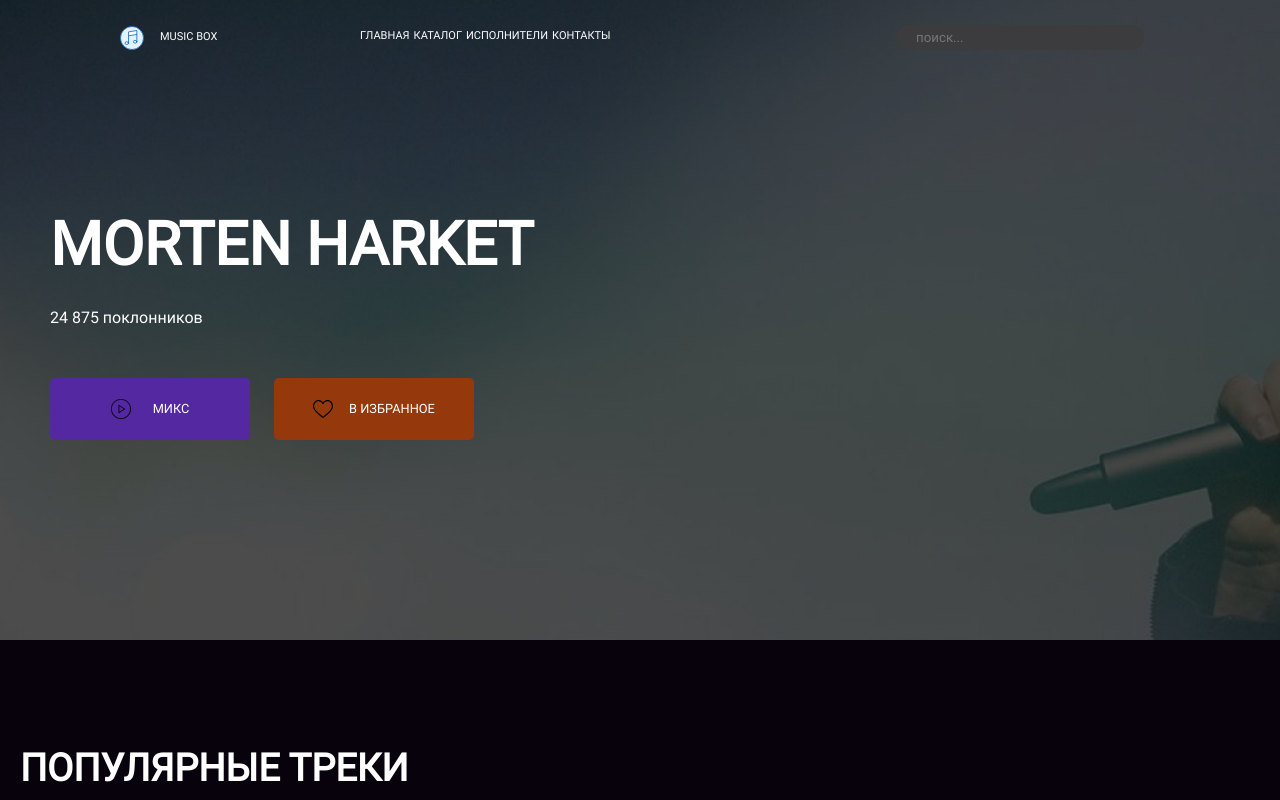
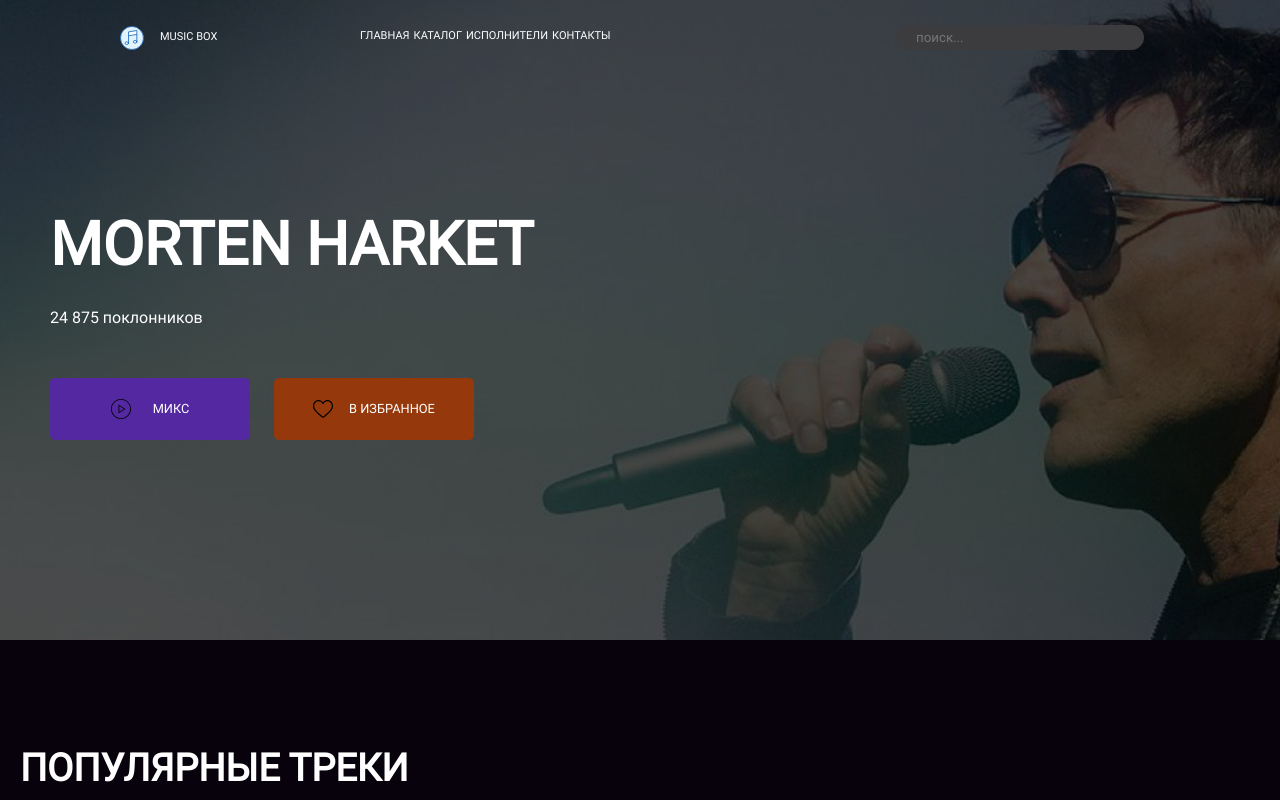
Before and after one commit to YaAleksey/layout-designer-project-56, a website: page src/artist.html in a window 1280 px wide. Shown: the top 800 px of the page. Drawn offline with Linux system fonts and the light colour scheme.

Commit message:
correct images

```diff
--- a/src/SCSS/_general.scss
+++ b/src/SCSS/_general.scss
@@ -133,10 +133,26 @@ h6 {
   width: 100%;
   height: 100%;
 
-  //vertical-align: middle;
+  vertical-align: middle;
 
   background-repeat: no-repeat;
-  //background-position: center;
+  background-position: center;
+  background-size: cover;
+
+  content: "";
+}
+
+@mixin bg-img-without-align {
+  position: absolute;
+  top: 0;
+  left: 0;
+
+  z-index: 1;
+
+  width: 100%;
+  height: 100%;
+
+  background-repeat: no-repeat;
   background-size: cover;
 
   content: "";
--- a/src/SCSS/index-style.scss
+++ b/src/SCSS/index-style.scss
@@ -162,21 +162,21 @@ body {
 
   .subscriptions-block-grid {
     .bg-free::before {
-      @include bg-img;
+      @include bg-img-without-align;
       border-radius: 16px;
 
       background-image: url("../images/subscribe_1.png");
     }
 
     .bg-standard::before {
-      @include bg-img;
+      @include bg-img-without-align;
       border-radius: 16px;
 
       background-image: url("../images/subscribe_2.png");
     }
 
     .bg-premium::before {
-      @include bg-img;
+      @include bg-img-without-align;
       border-radius: 16px;
 
       background-image: url("../images/subscribe_3.png");
```
Also changed, not shown: src/CSS/artists-style.css, src/CSS/index-style.css.
